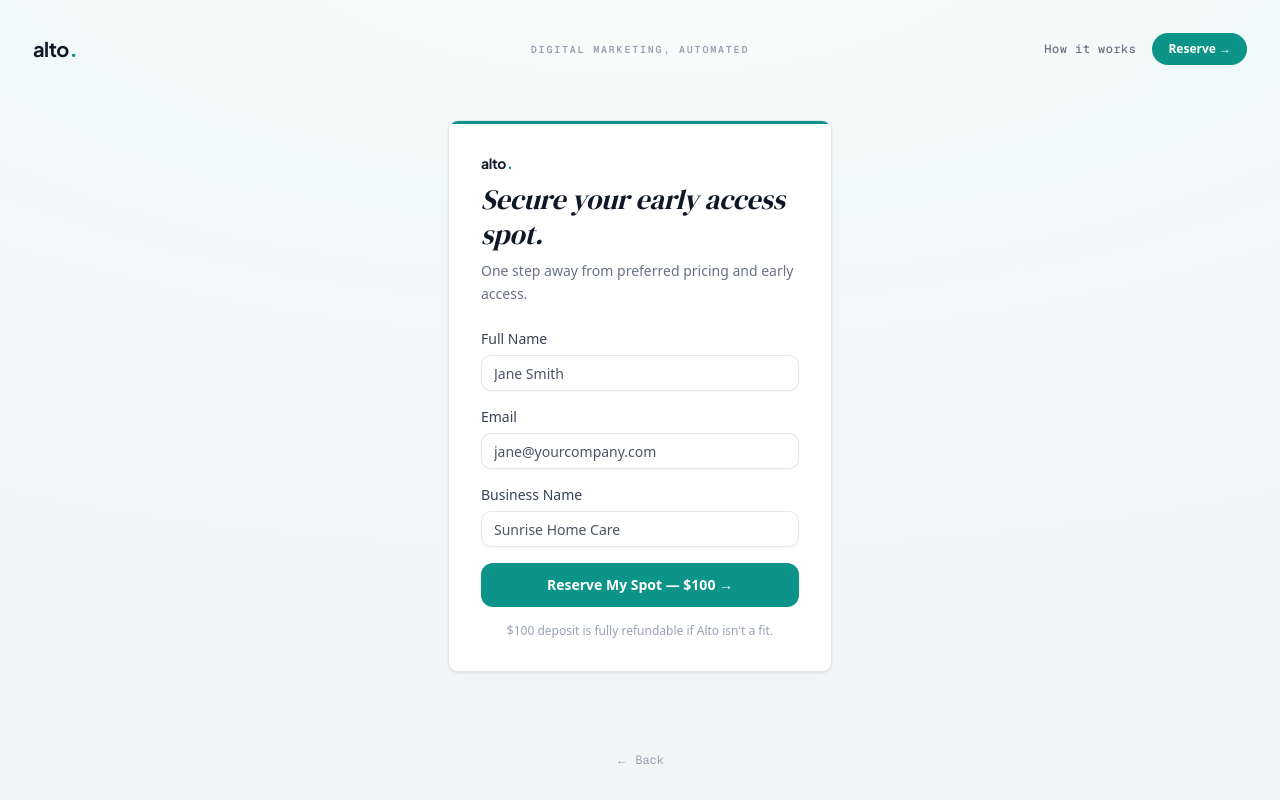
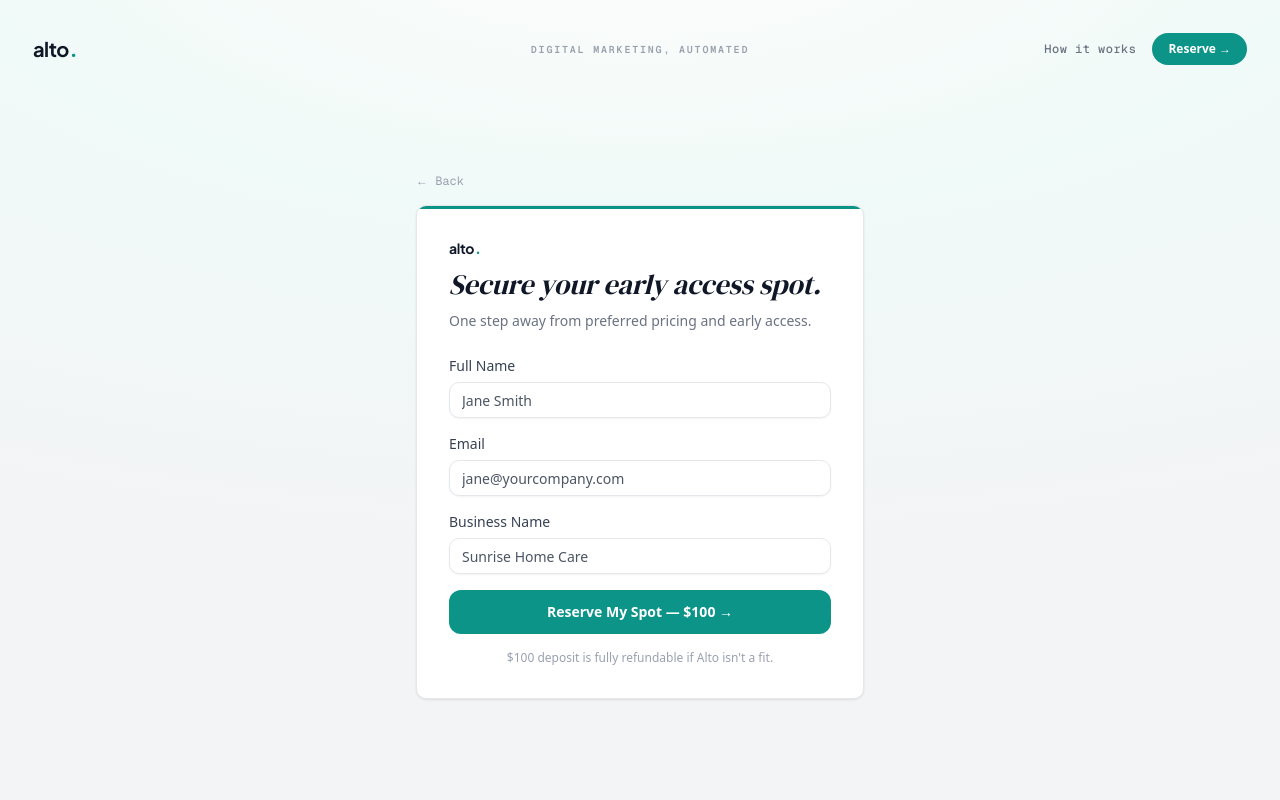
Before and after one commit to jbrijs/alto-waitlist, a Next.js app: page /reserve in a window 1280 px wide. Built offline with nearby package versions, Linux system fonts and the light colour scheme.

Commit message:
style: wider reserve form (max-w-md), back button above card

```diff
--- a/src/app/reserve/page.tsx
+++ b/src/app/reserve/page.tsx
@@ -15,8 +15,18 @@ export default function ReservePage() {
         }}
       >
       {/* Centered form card */}
-      <div className="flex-1 flex items-center justify-center px-6 pb-20 relative">
-        <div className="panel relative overflow-hidden p-8 w-full max-w-sm">
+      <div className="flex-1 flex items-center justify-center px-6 py-12">
+        <div className="w-full max-w-md flex flex-col gap-4">
+          {/* Back link — aligned to card left edge */}
+          <Link
+            href="/"
+            className="self-start text-xs text-gray-400 hover:text-gray-600 transition-colors"
+            style={{ fontFamily: "var(--font-geist-mono), monospace" }}
+          >
+            ← Back
+          </Link>
+
+          <div className="panel relative overflow-hidden p-8">
             {/* Teal top accent */}
             <div
               className="absolute inset-x-0 top-0 h-[3px] rounded-t-[10px]"
@@ -51,16 +61,6 @@ export default function ReservePage() {
               <WaitlistForm />
             </div>
           </div>
-
-        {/* Back link below card */}
-        <div className="absolute bottom-8 left-0 right-0 flex justify-center">
-          <Link
-            href="/"
-            className="text-xs text-gray-400 hover:text-gray-600 transition-colors"
-            style={{ fontFamily: "var(--font-geist-mono), monospace" }}
-          >
-            ← Back
-          </Link>
         </div>
       </div>
     </div>
```
Lines whose indentation alone changed are shown as unchanged.
